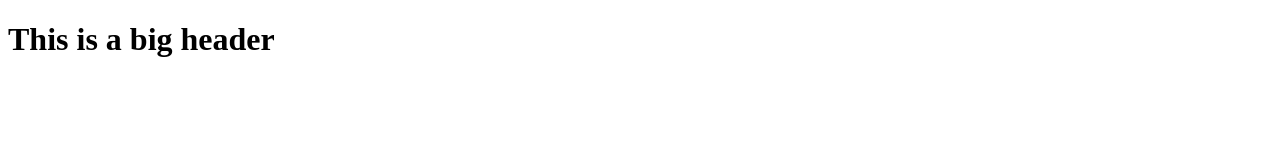
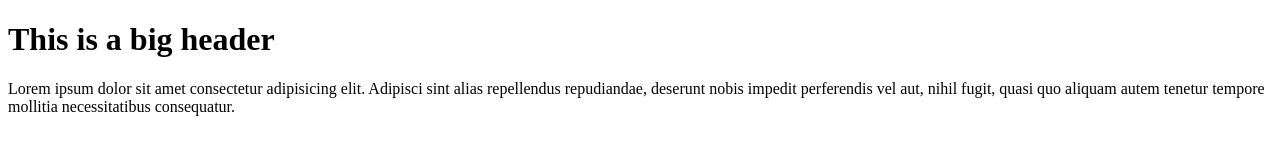
Before and after one commit to MatAregawi02/matu-nat-fork, a plain HTML site: page index.html in a window 1280 px wide. Drawn offline with Linux system fonts and the light colour scheme.

Commit message:
addes all

```diff
--- a/index.html
+++ b/index.html
@@ -8,6 +8,7 @@
 <body>
     <header>
         <h1>This is a big header</h1>
+        <p> Lorem ipsum dolor sit amet consectetur adipisicing elit. Adipisci sint alias repellendus repudiandae, deserunt nobis impedit perferendis vel aut, nihil fugit, quasi quo aliquam autem tenetur tempore mollitia necessitatibus consequatur.</p>
     </header>
 </body>
 </html>
```
